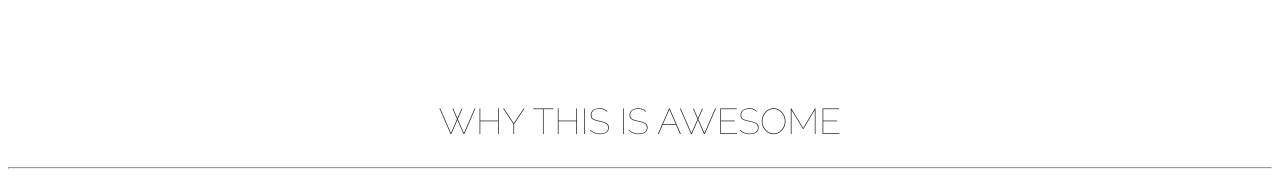
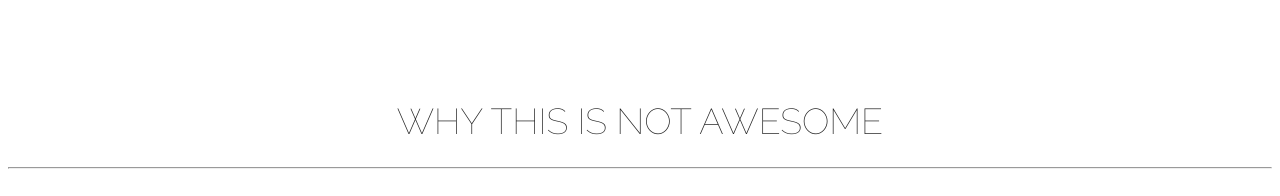
Before and after one commit to abazan4ik/TeachMeSkills, a plain HTML site: page index.html in a window 1280 px wide. Shown: the top 196 px of the page. Drawn offline with Linux system fonts and the light colour scheme.

Commit message:
fix header

```diff
--- a/index.html
+++ b/index.html
@@ -14,7 +14,7 @@
     <link rel="stylesheet" href="style.css">
 </head>
 <body>
-    <div class="header"><h1>WHY THIS IS AWESOME</h1></div>
+    <div class="header"><h1>WHY THIS IS NOT AWESOME</h1></div>
     <div class="line"><hr></div>
     <div class="body">Lorem ipsum dolor sit amet consectetur adipisicing elit.</div>
     <div class="block_left"></div>
```
